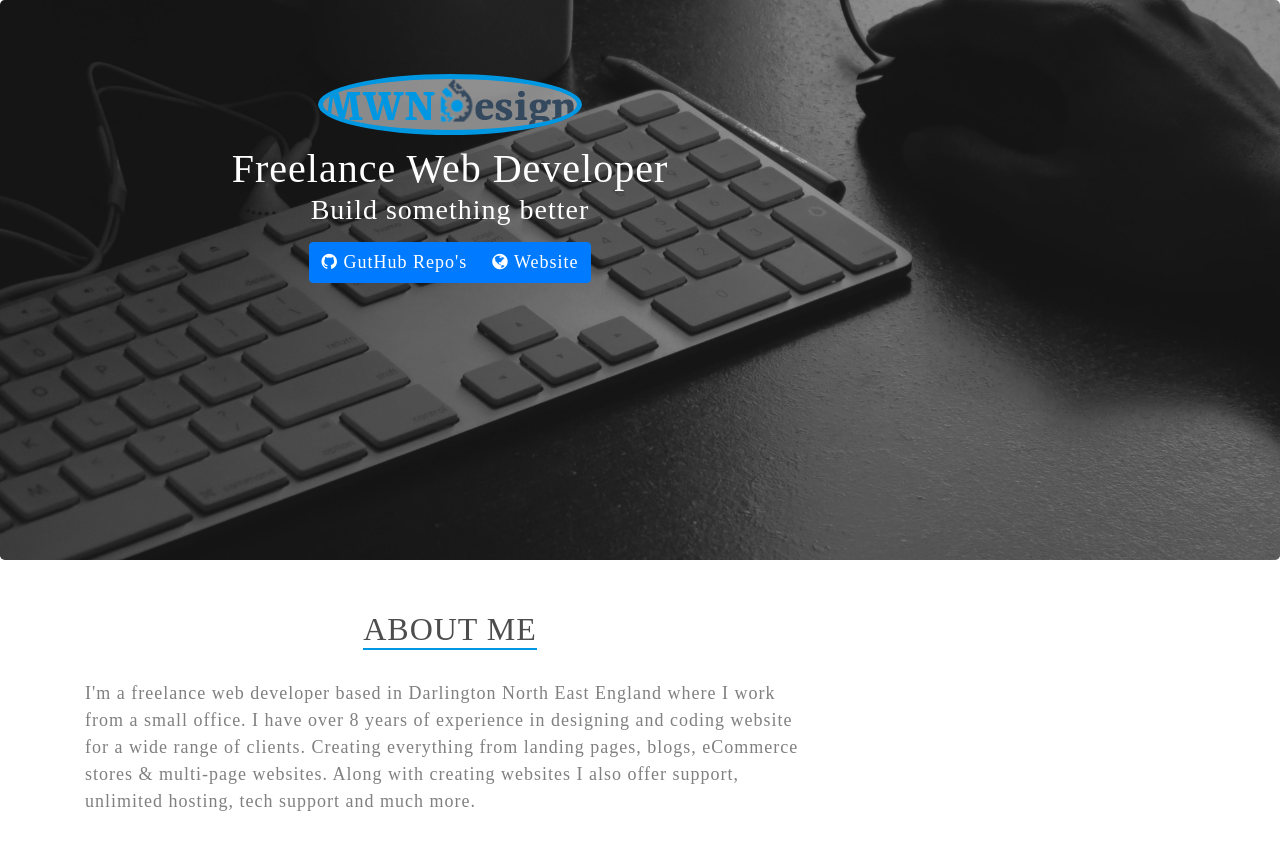
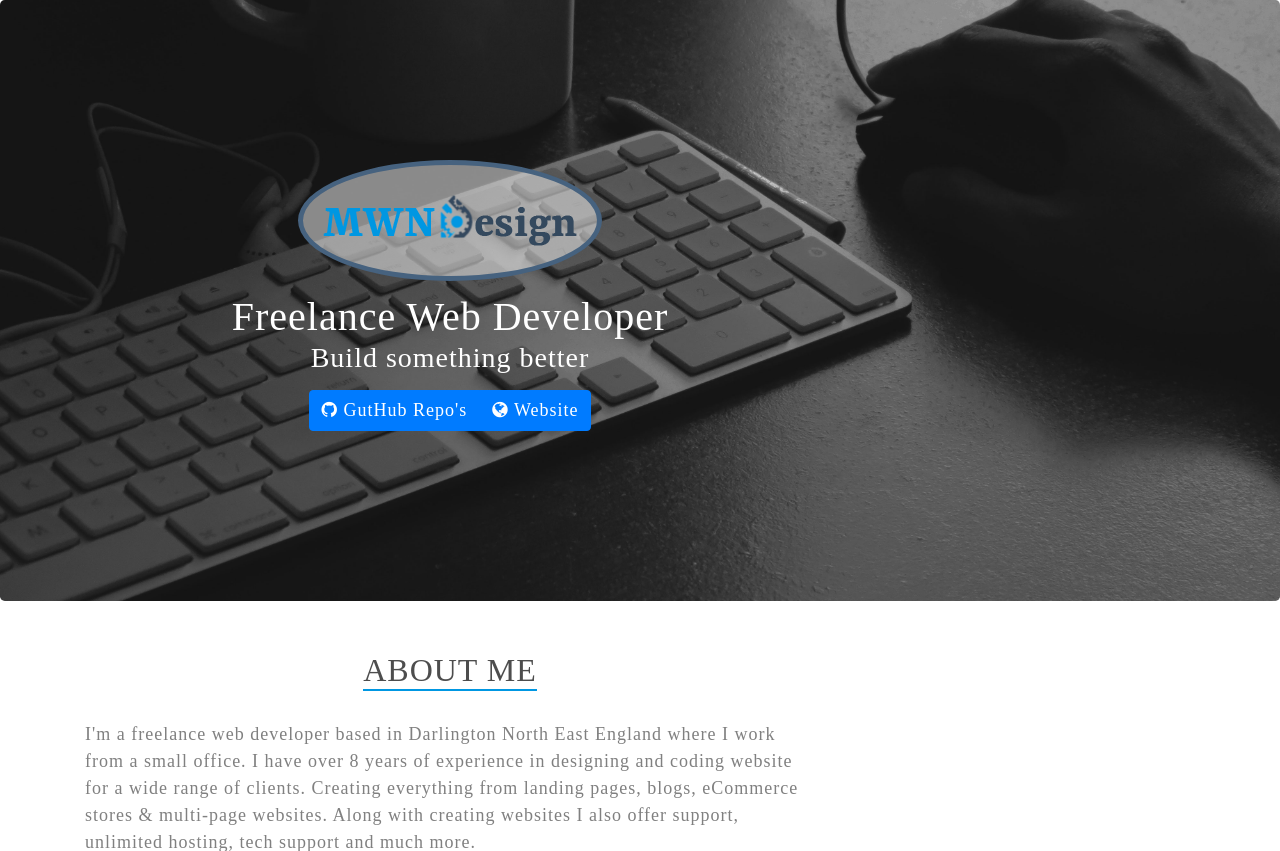
Before and after one commit to MattN1014/mattn1014.github.io, a PHP site: page / in a window 1280 px wide. Shown: the top 851 px of the page. Run offline with PHP 8.4, Linux system fonts and the light colour scheme; some libraries are stand-ins or nearby versions; some web fonts are replaced.

Commit message:
new styles added for the new logo and also changed some elements for the top section so it looks better

```diff
--- a/assets/css/custom.css
+++ b/assets/css/custom.css
@@ -52,9 +52,8 @@ h1.small-heading {
   background-size: cover;
   color: #ffffff;
   display: table;
-  height: 560px;
   margin-bottom: 0;
-  padding-bottom: 0;
+  padding: 160px 0;
   text-align: center;
   width: 100%;
 }
@@ -62,12 +61,17 @@ h1.small-heading {
   display: table-cell;
   verticle-align: middle;
 }
+.in-top-body .img-outer {
+  background-color: rgba(255, 255, 255, 0.5);
+  border: 5px solid #46627f;
+  border-radius: 50%;
+  display: inline-block;
+  margin: auto;
+}
 .in-top-body img {
-  background-color: rgba(255, 255, 255, 0.5);
-  border: 5px solid #0097e2;
-  border-radius: 50%;
   display: block;
   margin: 10px auto;
+  padding: 20px;
 }
 .in-top-body h1,
 .in-top-body h3 {
--- a/assets/less/custom.less
+++ b/assets/less/custom.less
@@ -69,9 +69,8 @@ h1.small-heading {
     background-size: cover;
     color: @w;
     display: table;
-    height: 560px;
     margin-bottom: 0;
-    padding-bottom: 0;
+    padding: 160px 0;
     text-align: center;
     width: 100%;
 }
@@ -81,12 +80,18 @@ h1.small-heading {
     verticle-align: middle;
 }
 
+.in-top-body .img-outer {
+    background-color: rgba(255,255,255,0.5);
+    border: 5px solid lighten(@primary2, 10%);
+    border-radius: 50%;
+    display: inline-block;
+    margin: auto;
+}
+
 .in-top-body img {
-    background-color: rgba(255, 255, 255, 0.5);
-    border: 5px solid @primary;
-    border-radius: 50%;
     display: block;
     margin: 10px auto;
+    padding: 20px;
 }
 
 .in-top-body h1,
```
